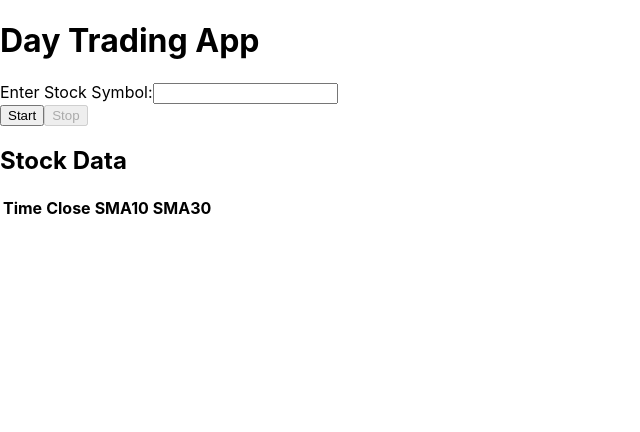
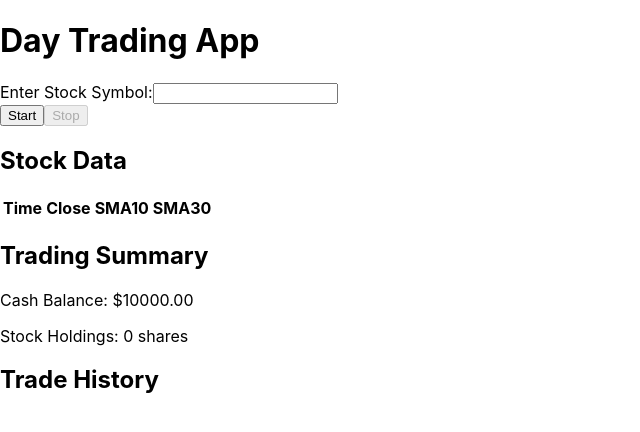
Before and after one commit to sharmrb/trading-app, a React (Create React App) app: page / in a window 1280 px wide. Shown: the top 432 px of the page, without its empty margins (0-640 px from the left). Built offline with nearby package versions, Linux system fonts and the light colour scheme; what @polygon.io/client-js would draw is missing.

Commit message:
Working pt1

```diff
--- a/src/StockInputPage.js
+++ b/src/StockInputPage.js
@@ -1,5 +1,6 @@
 // StockInputPage.js
 // ApIKey = 60282fcda5b847378bfa7c03f57d91ec
+import TradingComponent from './TradingComponent';
 import React, { useState, useEffect } from 'react';
 import DataTable from './DataTable';
 
@@ -7,7 +8,7 @@ const StockInputPage = () => {
   const [symbol, setSymbol] = useState('');
   const [data, setData] = useState([]);
   const [fetchingActive, setFetchingActive] = useState(false);
-  const fetchingDuration = 1 * 60 * 1000; // 1 minute
+  const fetchingDuration = 1 * 60 * 1000; // 1 minute can be changed
   let fetchIntervalId = null;
 
   const handleSymbolChange = (e) => {
@@ -48,13 +49,13 @@ const StockInputPage = () => {
 
   const fetchAndScheduleData = async () => {
     try {
-      const apiKey = '60282fcda5b847378bfa7c03f57d91ec'; // Replace with your actual API key
+      const apiKey = '60282fcda5b847378bfa7c03f57d91ec';
 
       // Fetch 1-minute SMA data
       const fetchedData = await fetchData(symbol, '1min', apiKey);
       console.log(fetchedData);
       if (fetchedData.length >= 30) {
-        // Calculate SMA5 and SMA30 based on the last 30 minutes of data
+        // Calculate SMA5 and SMA30 based on the last 30 minutes
         const last30MinutesData = fetchedData.slice(0, 30);
         const newSma10 = calculateSMA(last30MinutesData, 10);
         const newSma30 = calculateSMA(last30MinutesData, 30);
@@ -103,24 +104,24 @@ const StockInputPage = () => {
 
   const calculateSMA = (data, period) => {
     if (data.length < period) {
-      // Not enough data points to calculate SMA
+
       return null;
     }
 
-    // Slice the last 'period' data points
+
     const slice = data.slice(0, period);
 
     // Calculate the sum of the values in the slice
     const sum = slice.reduce((accumulator, currentValue) => accumulator + currentValue.close, 0);
 
-    // Calculate the SMA
+
     const sma = sum / period;
 
     return sma;
   };
 
   useEffect(() => {
-    // Cleanup function to clear the interval when the component unmounts
+    // Cleanup function to clear the interval
     return () => {
       if (fetchingActive) {
         clearTimeout(fetchIntervalId);
@@ -152,9 +153,15 @@ const StockInputPage = () => {
         </button>
       </div>
       <DataTable data={data} />
+      <TradingComponent symbol={symbol} data={data} />
     </div>
+
   );
+
+
 };
+
+
 
 export default StockInputPage;
 
--- /dev/null
+++ b/src/TradingComponent.js
@@ -0,0 +1,98 @@
+// TradingComponent.js
+import React, { useState, useEffect } from 'react';
+
+const TradingComponent = ({ symbol, data }) => {
+  // State for tracking trading-related data
+  const [cashBalance, setCashBalance] = useState(10000); // Starting balance of $10,000
+  const [stockHoldings, setStockHoldings] = useState(0); // Number of shares
+  const [tradeHistory, setTradeHistory] = useState([]);
+  const [currentPrice, setCurrentPrice] = useState(0);
+  useEffect(() => {
+
+    if (data.length >= 2) {
+      const lastData = data[0];
+      const secondToLastData = data[1];
+
+      const sma10Current = lastData.sma10;
+      const sma30Current = lastData.sma30;
+      const sma10Previous = secondToLastData.sma10;
+      const sma30Previous = secondToLastData.sma30;
+
+      // Buy condition: SMA10 crosses above SMA30
+      if (sma10Current > sma30Current )//&& sma10Previous <= sma30Previous)
+       {
+        const sharesToBuy = Math.floor(cashBalance / lastData.close); // Buy as many shares as possible
+        if (sharesToBuy > 0) {
+          const cost = sharesToBuy * lastData.close;
+          setCashBalance((prevBalance) => prevBalance - cost);
+          setStockHoldings((prevHoldings) => prevHoldings + sharesToBuy);
+          console.log("buying");
+            setTradeHistory([
+                ...tradeHistory,
+                {
+                type: 'Buy',
+                shares: sharesToBuy,
+                price: lastData.close,
+                time: new Date().toLocaleTimeString(),
+                },
+            ]);
+        }
+      }
+
+      // Sell condition: SMA10 crosses below SMA30
+      if (sma10Current < sma30Current)// && sma10Previous >= sma30Previous
+      {
+        if (stockHoldings > 0) {
+          const saleValue = stockHoldings * lastData.close;
+          setCashBalance((prevBalance) => prevBalance + saleValue);
+          setStockHoldings(0);
+          console.log("selling");
+            setTradeHistory([
+                ...tradeHistory,
+                {
+                type: 'Sell',
+                shares: stockHoldings,
+                price: lastData.close,
+                time: new Date().toLocaleTimeString(),
+                },
+            ]);
+        }
+      }
+    }
+  }, [data, cashBalance, stockHoldings]);
+
+
+  const renderTradeHistory = () => {
+    return (
+      <div>
+        <h2>Trade History</h2>
+        <ul>
+          {tradeHistory.map((trade, index) => (
+            <li key={index}>
+              {trade.type}: {trade.shares} shares at ${trade.price} (Time: {trade.time})
+            </li>
+          ))}
+        </ul>
+      </div>
+    );
+  };
+  return (
+    <div>
+      <h2>Trading Summary</h2>
+      <p>Cash Balance: ${cashBalance.toFixed(2)}</p>
+      <p>Stock Holdings: {stockHoldings} shares</p>
+
+
+
+      <div>
+      {/* ... */}
+      {renderTradeHistory()}
+    </div>
+    </div>
+
+  );
+
+};
+
+
+export default TradingComponent;
```
